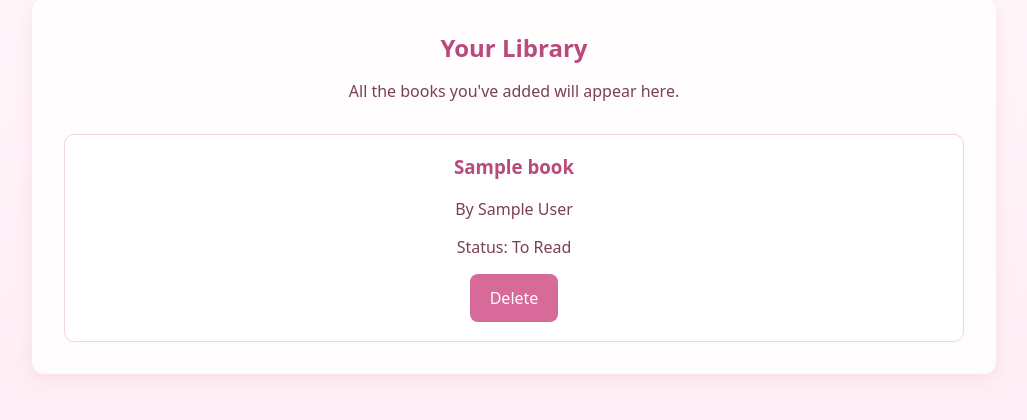
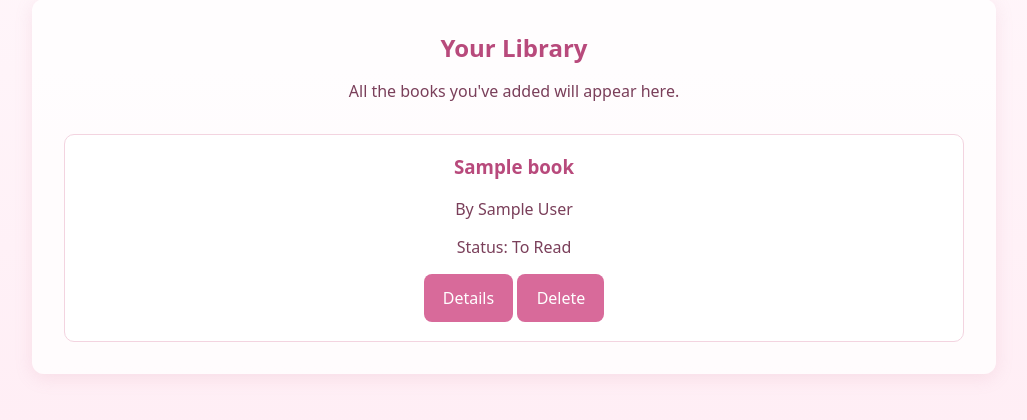
Before and after one commit to Blank55-cell/milestoneproject3, a Django app: page /library/ in a window 1280 px wide. Shown: the part 106-526 px from the top of the page, without its empty margins (126-1153 px from the left). Run offline with Django 4.2, Linux system fonts and the light colour scheme; a user stored in the database is signed in; tables that the repository leaves empty hold one stand-in row (values such as "Sample post").

Commit message:
added the button back in

```diff
--- a/templates/library.html
+++ b/templates/library.html
@@ -11,7 +11,7 @@
 
 <body class="sakura-bg">
 
-  <!-- Navigation bar -->
+  <!-- Main navigation -->
   <nav class="nav-bar soft-nav">
     <a href="{% url 'home' %}">Home</a>
     <a href="{% url 'add_book' %}">Add Book</a>
@@ -21,22 +21,26 @@
 
   <section class="library-container soft-card">
     <h2 class="panel-title">Your Library</h2>
-    <p class="library-desc">
-      All the books you've added will appear here.
-    </p>
+    <p class="library-desc">All the books you've added will appear here.</p>
 
     <div class="book-grid">
       {% for book in books %}
+        <!-- Each book card -->
         <div class="book-card petal-card">
           <h3 class="book-title">{{ book.title }}</h3>
           <p class="book-author">By {{ book.author }}</p>
           <p class="book-status">Status: {{ book.status }}</p>
 
           <div class="button-row">
+            <!-- Details page (works if backend is correct) -->
+            <a href="{% url 'book_details' book.id %}" class="btn-sakura">Details</a>
+
+            <!-- Delete the book -->
             <a href="{% url 'delete_book' book.id %}" class="btn-sakura delete-btn">Delete</a>
           </div>
         </div>
       {% empty %}
+        <!-- Shown if the user has no books -->
         <p class="no-books">
           Your library is empty.
           <a href="{% url 'add_book' %}">Add your first book!</a>
```
